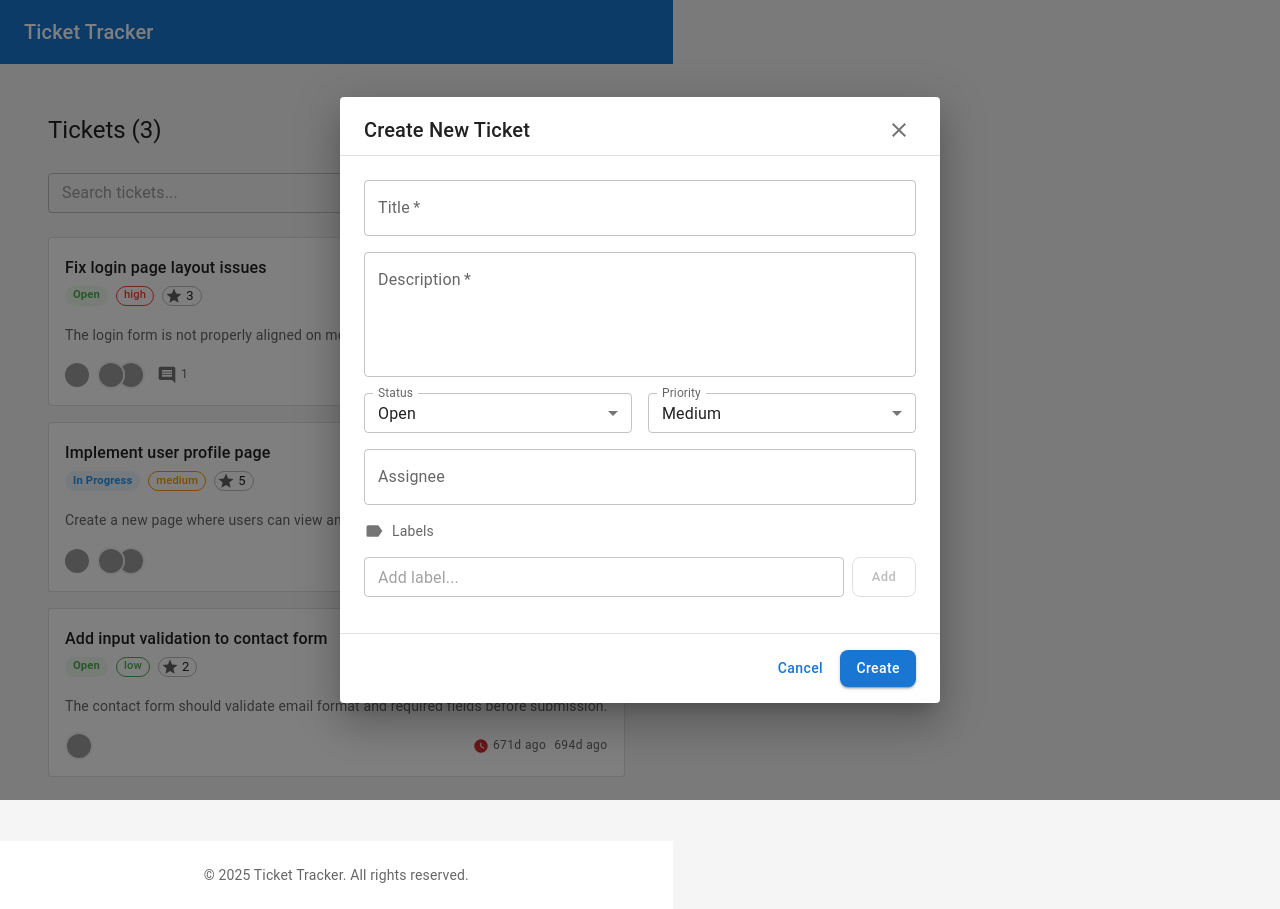
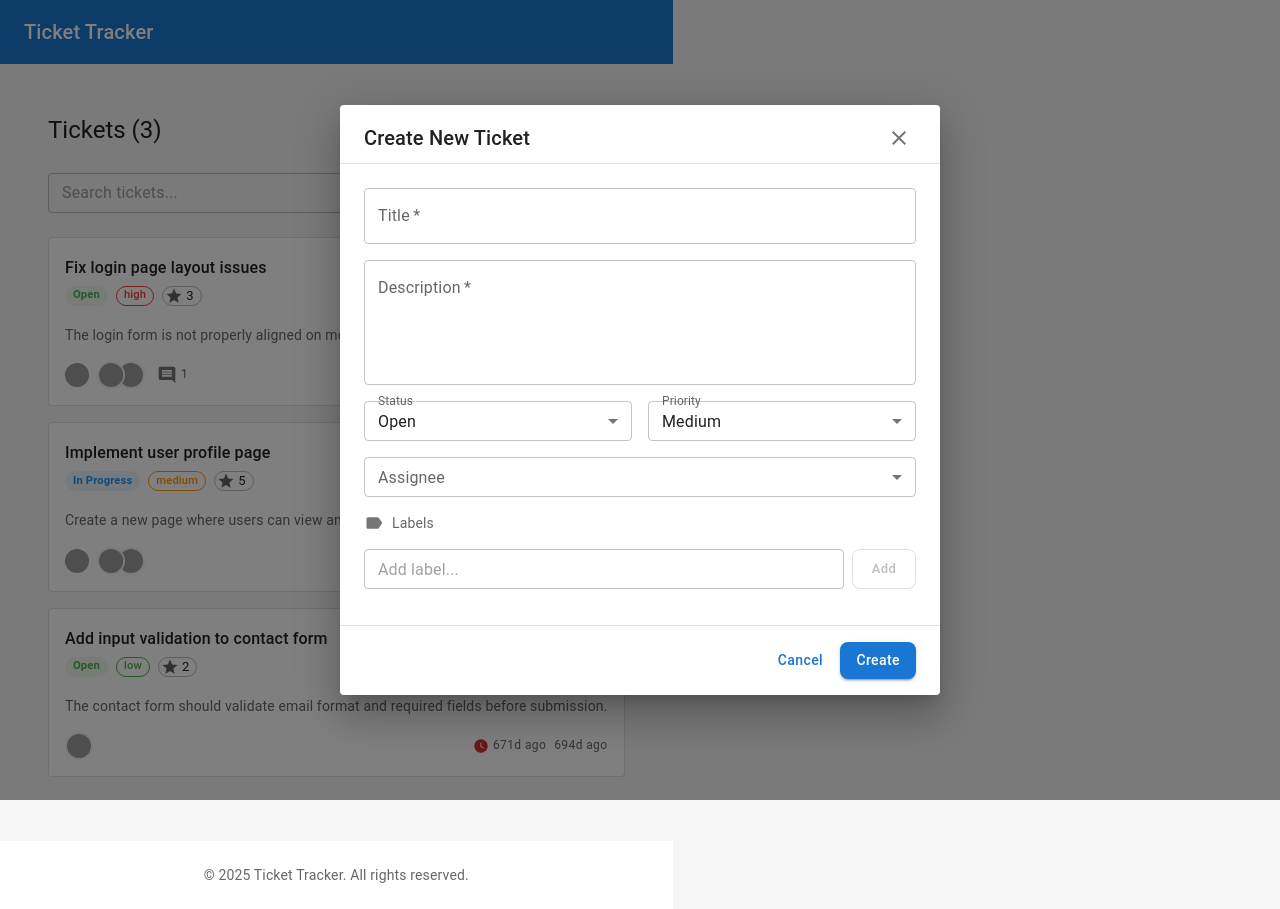
Before and after one commit to phatch9/Cloud-Notes-App, a React (Vite) app in the folder frontend/: page / in a window 1280 px wide. Both pictures are taken after a click on the button "New Ticket". Built offline with nearby package versions, Linux system fonts and the light colour scheme; grey boxes are pictures that could not be loaded.

Commit message:
Solved: reporter - assignee issue types

```diff
--- a/frontend/src/components/TicketForm.tsx
+++ b/frontend/src/components/TicketForm.tsx
@@ -1,5 +1,5 @@
 import React, { useState, useEffect } from 'react';
-import type { Ticket, TicketStatus, TicketPriority } from '../types/ticket';
+import type { Ticket, TicketStatus, TicketPriority, User } from '../types/ticket';
 import {
   Box,
   Button,
@@ -34,12 +34,20 @@ const priorityOptions: { value: TicketPriority; label: string }[] = [
   { value: 'high', label: 'High' },
 ];
 
+// Replace this with actual user list (API or props)
+const users: User[] = [
+  { id: 'u1', name: 'Current User', email: 'current@example.com' },
+  { id: 'u2', name: 'Jane Doe', email: 'jane@example.com' },
+  { id: 'u3', name: 'John Smith', email: 'john@example.com' },
+];
+
 interface TicketFormProps {
   open: boolean;
   onClose: () => void;
   onSubmit: (ticket: Omit<Ticket, 'id' | 'createdAt' | 'updatedAt'>) => void;
   initialData?: Partial<Ticket>;
   title?: string;
+  currentUser: User; // 👈 required
 }
 
 export const TicketForm: React.FC<TicketFormProps> = ({
@@ -48,6 +56,7 @@ export const TicketForm: React.FC<TicketFormProps> = ({
   onSubmit,
   initialData,
   title = 'Create New Ticket',
+  currentUser,
 }) => {
   const theme = useTheme();
   const fullScreen = useMediaQuery(theme.breakpoints.down('sm'));
@@ -57,9 +66,14 @@ export const TicketForm: React.FC<TicketFormProps> = ({
     description: '',
     status: 'open',
     priority: 'medium',
-    reporter: 'Current User',
-    assignee: '',
+    reporter: currentUser, // fixed: must be User
+    assignee: undefined,   // fixed: optional User
     labels: [],
+    comments: [],
+    attachments: [],
+    history: [],
+    relatedTickets: [],
+    watchers: [],
   });
 
   const [newLabel, setNewLabel] = useState('');
@@ -73,22 +87,32 @@ export const TicketForm: React.FC<TicketFormProps> = ({
         status: initialData.status || 'open',
         priority: initialData.priority || 'medium',
         labels: initialData.labels || [],
+        reporter: initialData.reporter || currentUser,
+        comments: initialData.comments || [],
+        attachments: initialData.attachments || [],
+        history: initialData.history || [],
+        relatedTickets: initialData.relatedTickets || [],
+        watchers: initialData.watchers || [],
       }));
     } else if (!open) {
-      // Reset form when dialog is closed
       setFormData({
         title: '',
         description: '',
         status: 'open',
         priority: 'medium',
-        reporter: 'Current User',
-        assignee: '',
+        reporter: currentUser,
+        assignee: undefined,
         labels: [],
+        comments: [],
+        attachments: [],
+        history: [],
+        relatedTickets: [],
+        watchers: [],
       });
       setNewLabel('');
       setErrors({});
     }
-  }, [open, initialData]);
+  }, [open, initialData, currentUser]);
 
   const handleChange = (e: React.ChangeEvent<{ name?: string; value: unknown }>) => {
     const { name, value } = e.target;
@@ -99,12 +123,8 @@ export const TicketForm: React.FC<TicketFormProps> = ({
       [name]: value,
     }));
 
-    // Clear error when field is edited
     if (errors[name]) {
-      setErrors(prev => ({
-        ...prev,
-        [name]: '',
-      }));
+      setErrors(prev => ({ ...prev, [name]: '' }));
     }
   };
 
@@ -161,14 +181,7 @@ export const TicketForm: React.FC<TicketFormProps> = ({
         onSubmit: handleSubmit,
       }}
     >
-      <DialogTitle
-        sx={{
-          display: 'flex',
-          justifyContent: 'space-between',
-          alignItems: 'center',
-          pb: 1,
-        }}
-      >
+      <DialogTitle sx={{ display: 'flex', justifyContent: 'space-between', alignItems: 'center', pb: 1 }}>
         <Typography variant="h6">{title}</Typography>
         <IconButton onClick={onClose} size="small">
           <Close />
@@ -204,22 +217,13 @@ export const TicketForm: React.FC<TicketFormProps> = ({
         />
 
         <Box display="flex" gap={2} flexWrap="wrap">
-          <FormControl
-            fullWidth
-            size="small"
-            sx={{ minWidth: 120, flex: 1 }}
-          >
+          <FormControl fullWidth size="small" sx={{ minWidth: 120, flex: 1 }}>
             <InputLabel id="status-label">Status</InputLabel>
             <Select
               labelId="status-label"
               name="status"
               value={formData.status}
-              label="Status"
-              onChange={(e) => {
-                handleChange({
-                  target: { name: 'status', value: e.target.value }
-                } as React.ChangeEvent<{ name: string; value: unknown }>);
-              }}
+              onChange={handleChange}
             >
               {statusOptions.map(option => (
                 <MenuItem key={option.value} value={option.value}>
@@ -229,22 +233,13 @@ export const TicketForm: React.FC<TicketFormProps> = ({
             </Select>
           </FormControl>
 
-          <FormControl
-            fullWidth
-            size="small"
-            sx={{ minWidth: 120, flex: 1 }}
-          >
+          <FormControl fullWidth size="small" sx={{ minWidth: 120, flex: 1 }}>
             <InputLabel id="priority-label">Priority</InputLabel>
             <Select
               labelId="priority-label"
               name="priority"
               value={formData.priority}
-              label="Priority"
-              onChange={(e) => {
-                handleChange({
-                  target: { name: 'priority', value: e.target.value }
-                } as React.ChangeEvent<{ name: string; value: unknown }>);
-              }}
+              onChange={handleChange}
             >
               {priorityOptions.map(option => (
                 <MenuItem key={option.value} value={option.value}>
@@ -255,21 +250,30 @@ export const TicketForm: React.FC<TicketFormProps> = ({
           </FormControl>
         </Box>
 
-        <TextField
-          fullWidth
-          label="Assignee"
-          name="assignee"
-          value={formData.assignee || ''}
-          onChange={handleChange}
-          placeholder="Unassigned"
-        />
+        {/* Assignee select */}
+        <FormControl fullWidth size="small">
+          <InputLabel id="assignee-label">Assignee</InputLabel>
+          <Select
+            labelId="assignee-label"
+            name="assignee"
+            value={formData.assignee?.id || ''}
+            onChange={(e) => {
+              const user = users.find(u => u.id === e.target.value);
+              setFormData(prev => ({ ...prev, assignee: user }));
+            }}
+          >
+            <MenuItem value="">Unassigned</MenuItem>
+            {users.map(u => (
+              <MenuItem key={u.id} value={u.id}>{u.name}</MenuItem>
+            ))}
+          </Select>
+        </FormControl>
 
+        {/* Labels */}
         <Box>
           <Box display="flex" alignItems="center" gap={1} mb={1}>
             <Label color="action" fontSize="small" />
-            <Typography variant="body2" color="textSecondary">
-              Labels
-            </Typography>
+            <Typography variant="body2" color="textSecondary">Labels</Typography>
           </Box>
 
           <Box display="flex" gap={1} flexWrap="wrap" mb={1}>
@@ -313,11 +317,7 @@ export const TicketForm: React.FC<TicketFormProps> = ({
 
       <DialogActions sx={{ px: 3, py: 2 }}>
         <Button onClick={onClose}>Cancel</Button>
-        <Button
-          type="submit"
-          variant="contained"
-          color="primary"
-        >
+        <Button type="submit" variant="contained" color="primary">
           {initialData?.id ? 'Update' : 'Create'}
         </Button>
       </DialogActions>
```
